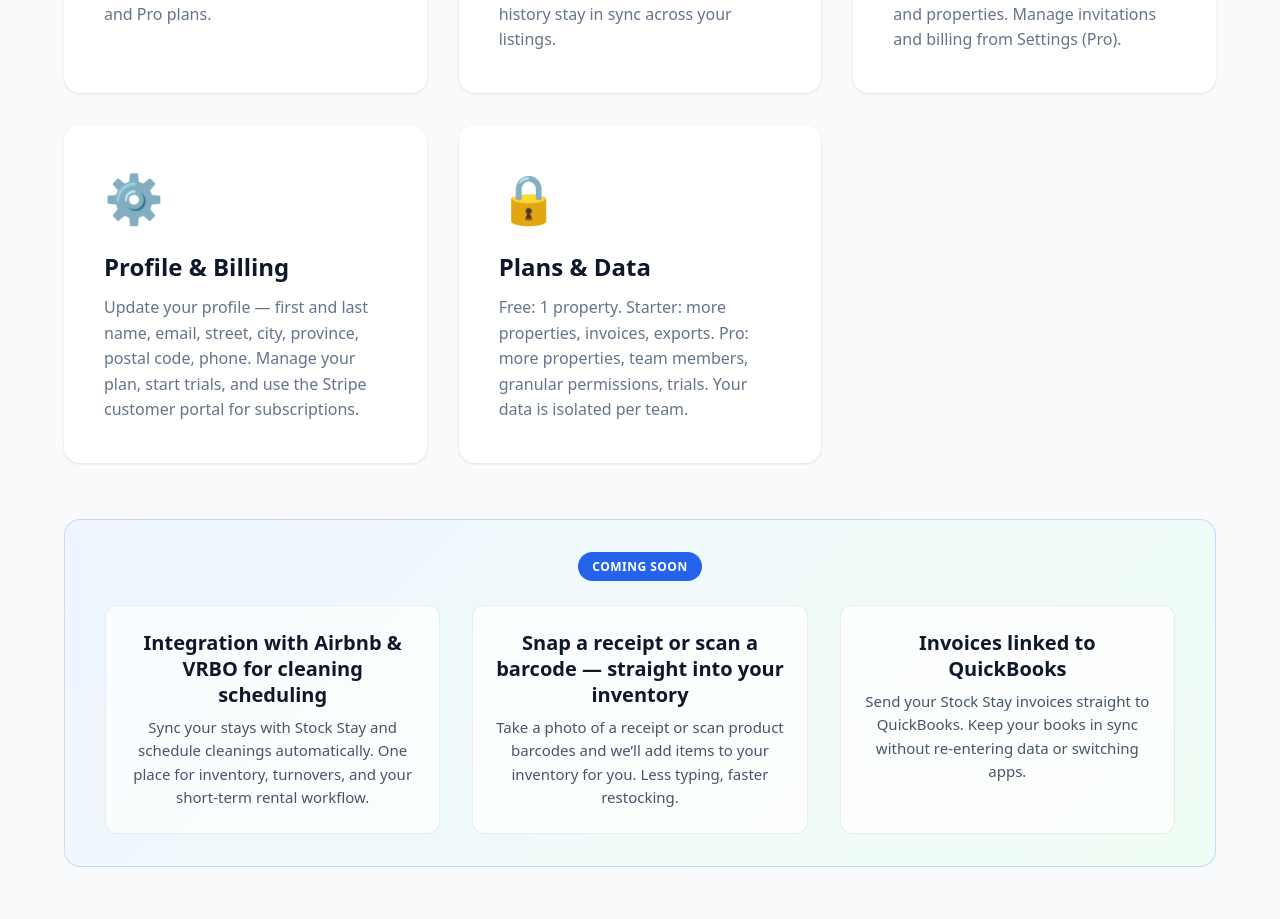
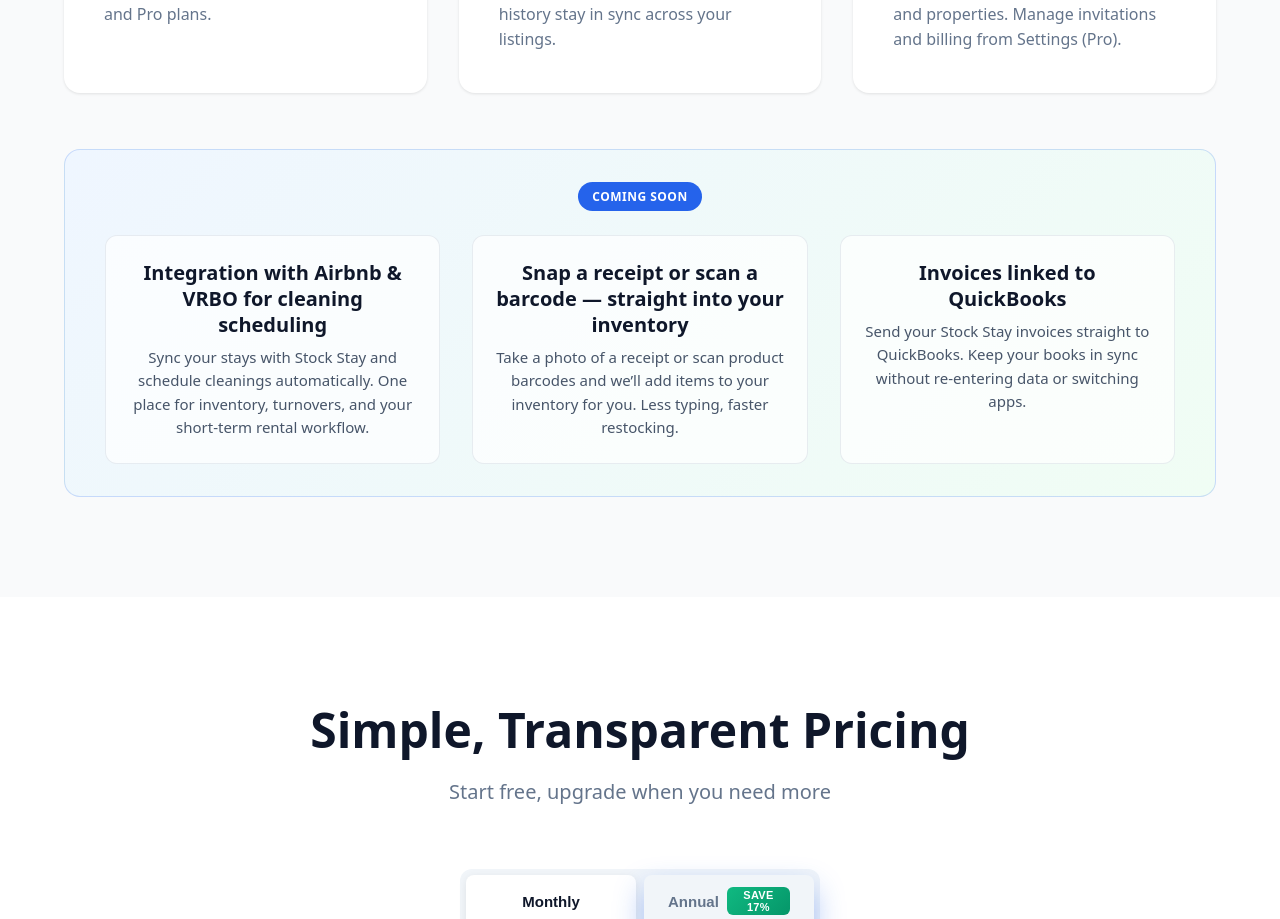
Before and after one commit to Ironkd/StockStay, a React (Vite) app: page / in a window 1280 px wide. Shown: the part 1580-2499 px from the top of the page. Built offline with nearby package versions, Linux system fonts and the light colour scheme; no server answers.

Commit message:
Remove Profile & Billing and Plans & Data cards from landing page

```diff
--- a/src/pages/LandingPage.tsx
+++ b/src/pages/LandingPage.tsx
@@ -152,24 +152,6 @@ export const LandingPage: React.FC = () => {
               <p>
                 Invite cleaners or co-hosts and set roles: owner, member, or viewer. Control who can see which pages
                 and properties. Manage invitations and billing from Settings (Pro).
-              </p>
-            </div>
-
-            <div className="feature-card">
-              <div className="feature-icon">⚙️</div>
-              <h3>Profile & Billing</h3>
-              <p>
-                Update your profile — first and last name, email, street, city, province, postal code, phone.
-                Manage your plan, start trials, and use the Stripe customer portal for subscriptions.
-              </p>
-            </div>
-
-            <div className="feature-card">
-              <div className="feature-icon">🔒</div>
-              <h3>Plans & Data</h3>
-              <p>
-                Free: 1 property. Starter: more properties, invoices, exports. Pro: more properties,
-                team members, granular permissions, trials. Your data is isolated per team.
               </p>
             </div>
           </div>
```
